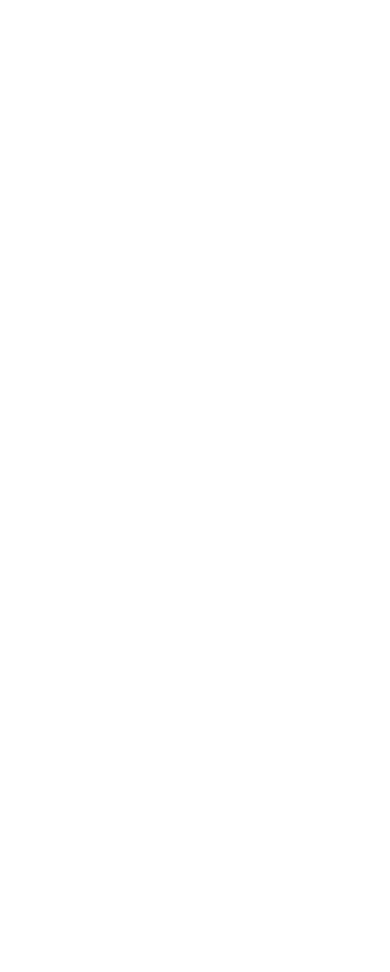
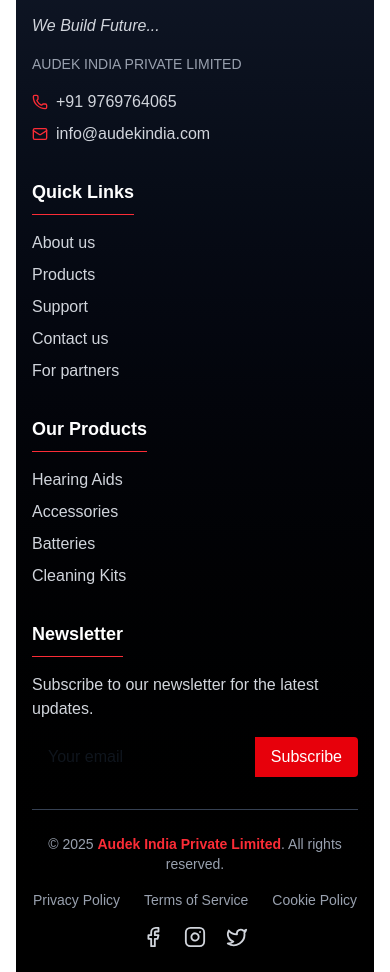
Before and after one commit to lancedsouza/AudekWebsite, a Next.js app in the folder audekinc/: page /About_us in a window 390 px wide. Shown: the part 3447-4419 px from the top of the page. Before the commit the page ends 3301 px from the top, so only its background shows below. Built offline with nearby package versions, Linux system fonts and the light colour scheme.

Commit message:
Added mobile navbar

```diff
--- a/audekinc/component/footer.js
+++ b/audekinc/component/footer.js
@@ -88,7 +88,7 @@
         <div className="flex flex-col md:flex-row justify-between items-center gap-4">
           {/* Copyright */}
           <p className="text-sm text-gray-400 text-center md:text-left">
-            &copy; {new Date().getFullYear()} <span className="font-semibold text-red-500">Audex India Private Limited</span>. All rights reserved.
+            &copy; {new Date().getFullYear()} <span className="font-semibold text-red-500">Audek India Private Limited</span>. All rights reserved.
           </p>
 
           {/* Legal Links */}
--- a/audekinc/component/hero.js
+++ b/audekinc/component/hero.js
@@ -67,7 +67,7 @@
 import Image from 'next/image';
 
 const HeroSection = () => {
-  const images = ['bte8.png', 'bte11.png', 'bte12.png', 'bte13.png'];
+  const images = ['bte8.png', 'bte11.png', 'bte12.png', 'bte14.png'];
   const [currentIndex, setCurrentIndex] = useState(0);
 
   useEffect(() => {
--- a/audekinc/pages/About_us/[slug].js
+++ b/audekinc/pages/About_us/[slug].js
@@ -1,5 +1,5 @@
 import { useRouter } from 'next/router';
-
+import Footer from '@/component/footer';
 export default function AboutSlugPage() {
   const router = useRouter();
   const { slug } = router.query;
@@ -67,6 +67,7 @@
           </ul>
         </section>
       </div>
+      <Footer/>
     </div>
   );
 }
--- a/audekinc/pages/About_us/index.js
+++ b/audekinc/pages/About_us/index.js
@@ -1,5 +1,6 @@
 import { useRouter } from 'next/router';
 import Image from 'next/image';
+import Footer from '@/component/footer';
 
 export default function AboutSlugPage() {
   const { slug } = useRouter().query;
@@ -92,6 +93,7 @@
           />
         </div>
       </div>
+      <Footer/>
     </div>
   );
 }
```
Also changed, not shown: audekinc/public/bte14.png (added).
